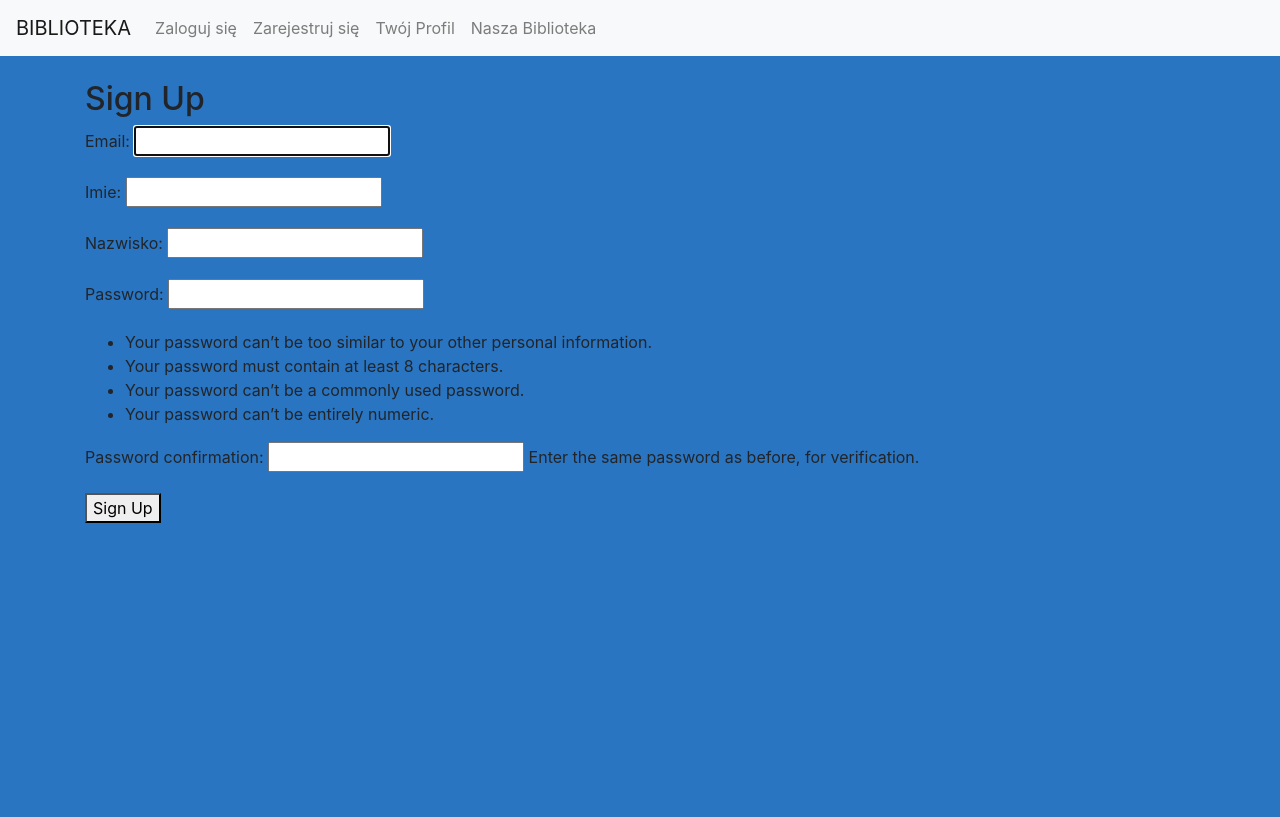
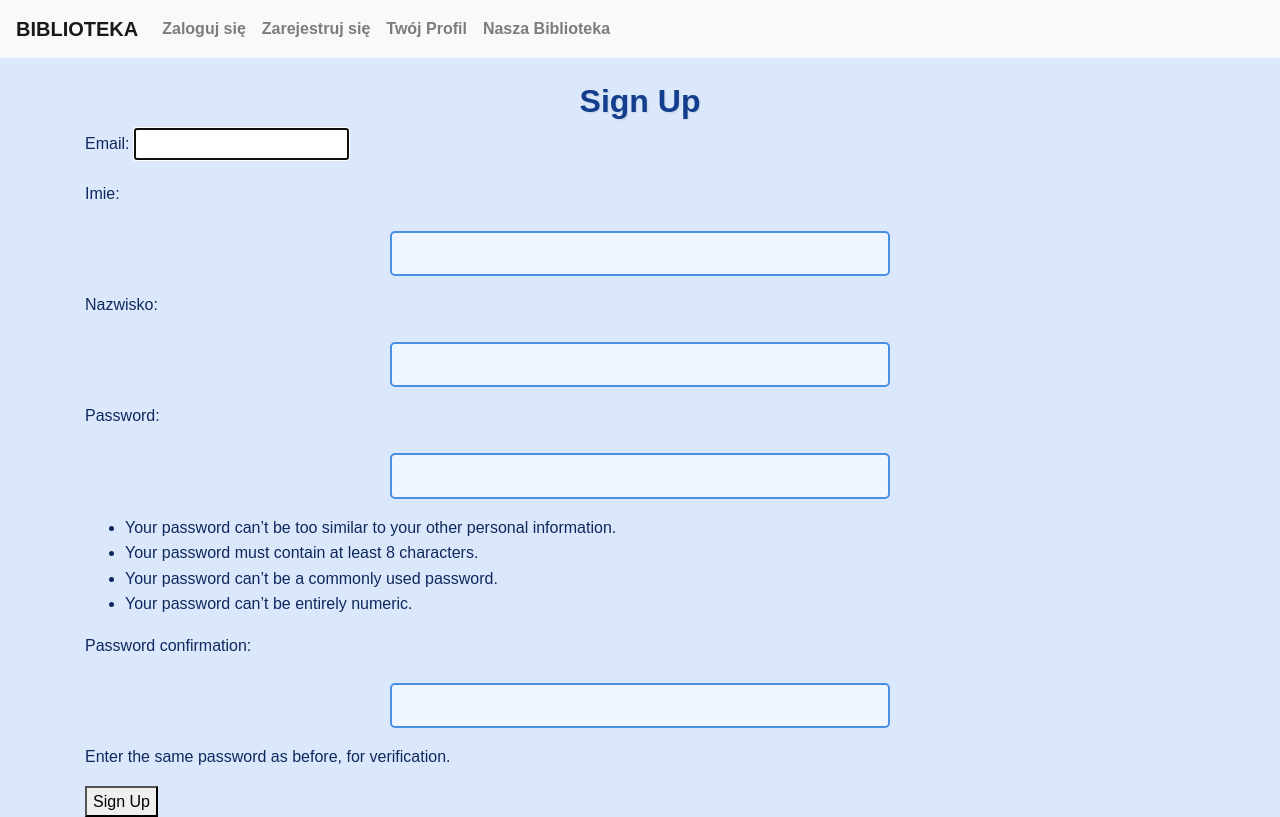
Before and after one commit to popsiii/biblioteka, a Django app: page /signup/ in a window 1280 px wide. Before the commit the page ends 523 px from the top, so only its background shows below. Run offline with Django 5.2, Linux system fonts and the light colour scheme; some libraries are stand-ins or nearby versions.

Commit message:
ostatni_komit

```diff
--- a/myproject/myapp/static/css/styles.css
+++ b/myproject/myapp/static/css/styles.css
@@ -1,24 +1,146 @@
 /* filepath: /Users/werus/biblioteka/myproject/myapp/static/css/styles.css */
+
+/* Styl ogólny */
 body {
-    background-color: #2a75c1;
+    background-color: #dbe8fc; /* Jasny, żywy błękit */
+    color: #0f295e; /* Intensywny kobaltowy niebieski */
+    font-family: 'Poppins', sans-serif; /* Prosta i nowoczesna czcionka */
+    margin: 0;
+    padding: 0;
+    line-height: 1.6;
 }
 
+/* Nagłówki */
+h1, h2, h3, h4 {
+    color: #123e8d; /* Głęboki, żywy kobaltowy */
+    text-align: center;
+    font-weight: 700;
+    margin-top: 1rem;
+    text-shadow: 1px 1px 2px rgba(0, 0, 0, 0.1);
+}
+
+/* Główne sekcje */
 .jumbotron {
-    background-color: #b7d2ee;
-    padding: 2rem 1rem;
+    background-color: #3b72b0; /* Jasny, żywy niebieski */
+    padding: 2rem;
+    border-radius: 10px;
+    box-shadow: 0 4px 10px rgba(0, 0, 0, 0.2);
+    text-align: center;
+    color: white;
 }
 
 .card {
-    margin-bottom: 3rem;
+    background-color: #f0f7ff; /* Delikatny jasny błękit */
+    border: 2px solid #4a90e2; /* Intensywne niebieskie obramowanie */
+    border-radius: 10px;
+    padding: 1.5rem;
+    margin-bottom: 2rem;
+    box-shadow: 0 3px 8px rgba(0, 0, 0, 0.15);
+    color: #0f295e; /* Głęboki kobaltowy */
 }
 
+/* Przycisk */
 .btn-custom {
-    background-color: #ad33ff;
+    background-color: #1826c4; /* Intensywny kobaltowy */
     color: white;
+    padding: 0.5rem 1rem;
     border: none;
+    border-radius: 5px;
+    font-size: 1rem;
+    font-weight: bold;
+    cursor: pointer;
+    transition: background-color 0.3s ease, transform 0.2s ease;
 }
 
 .btn-custom:hover {
-    background-color: #5f1a8d;
+    background-color: #0d4391; /* Ciemniejszy kobalt */
+    transform: scale(1.05);
+}
+
+/* Obraz */
+img {
+    display: block;
+    margin: 1.5rem auto;
+    max-width: 100%;
+    height: auto;
+    border-radius: 10px;
+    box-shadow: 0 6px 12px rgba(0, 0, 0, 0.3); /* Mocniejszy cień */
+}
+
+/* Linki */
+a {
+    color: #0f57b8; /* Intensywny kobaltowy */
+    text-decoration: none;
+    font-weight: bold;
+}
+
+a:hover {
+    color: #0d4391; /* Ciemniejszy kobalt */
+    text-decoration: underline;
+}
+
+/* Tabela */
+table {
+    width: 100%;
+    border-collapse: collapse;
+    margin: 1rem 0;
+    background-color: #eef6ff; /* Jasne, świeże tło */
+    border-radius: 10px;
+    overflow: hidden;
+    box-shadow: 0 3px 6px rgba(0, 0, 0, 0.1);
+}
+
+table th, table td {
+    padding: 0.8rem;
+    text-align: center;
+    border: 1px solid #4a90e2; /* Intensywnie niebieskie obramowanie */
+    color: #0f295e;
+}
+
+table th {
+    background-color: #4a90e2; /* Intensywny niebieski */
+    font-weight: bold;
     color: white;
 }
+
+table td {
+    background-color: #dbe8fc; /* Jasny błękit */
+}
+
+/* Formularz */
+input[type="text"], input[type="password"], textarea {
+    background-color: #eef6ff; /* Jasne, świeże tło */
+    border: 2px solid #4a90e2;
+    border-radius: 5px;
+    padding: 0.5rem 1rem;
+    font-size: 1rem;
+    width: 100%;
+    max-width: 500px;
+    margin: 1rem auto;
+    display: block;
+    color: #0f295e;
+}
+
+input[type="text"]:focus, input[type="password"]:focus, textarea:focus {
+    outline: none;
+    border-color: #0f57b8;
+    box-shadow: 0 4px 10px rgba(15, 87, 184, 0.2);
+}
+
+/* Stopka */
+footer {
+    background-color: #123e8d; /* Głęboki kobaltowy */
+    color: white;
+    padding: 1rem;
+    text-align: center;
+    font-size: 0.9rem;
+}
+
+footer a {
+    color: #4a90e2;
+    font-weight: bold;
+}
+
+footer a:hover {
+    color: #0d4391;
+}
```
Also changed, not shown: myproject/db.sqlite3.
